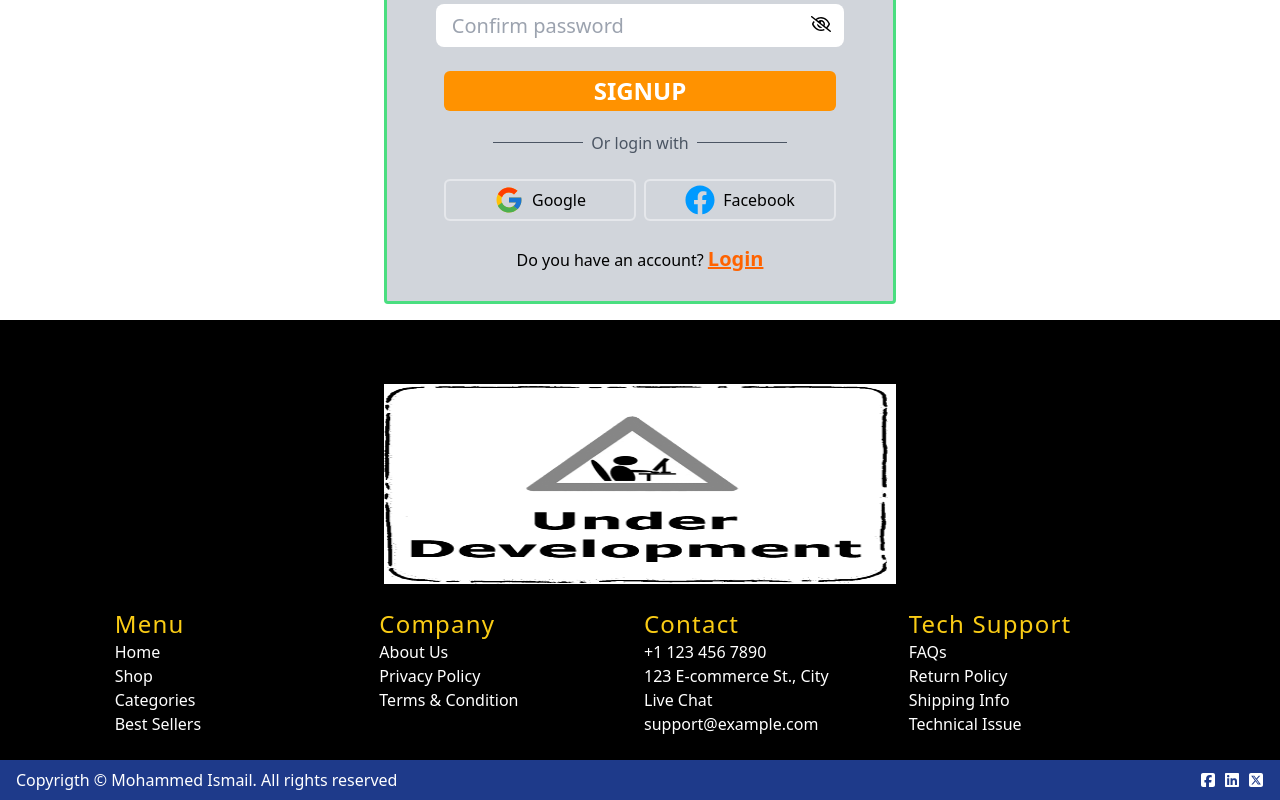
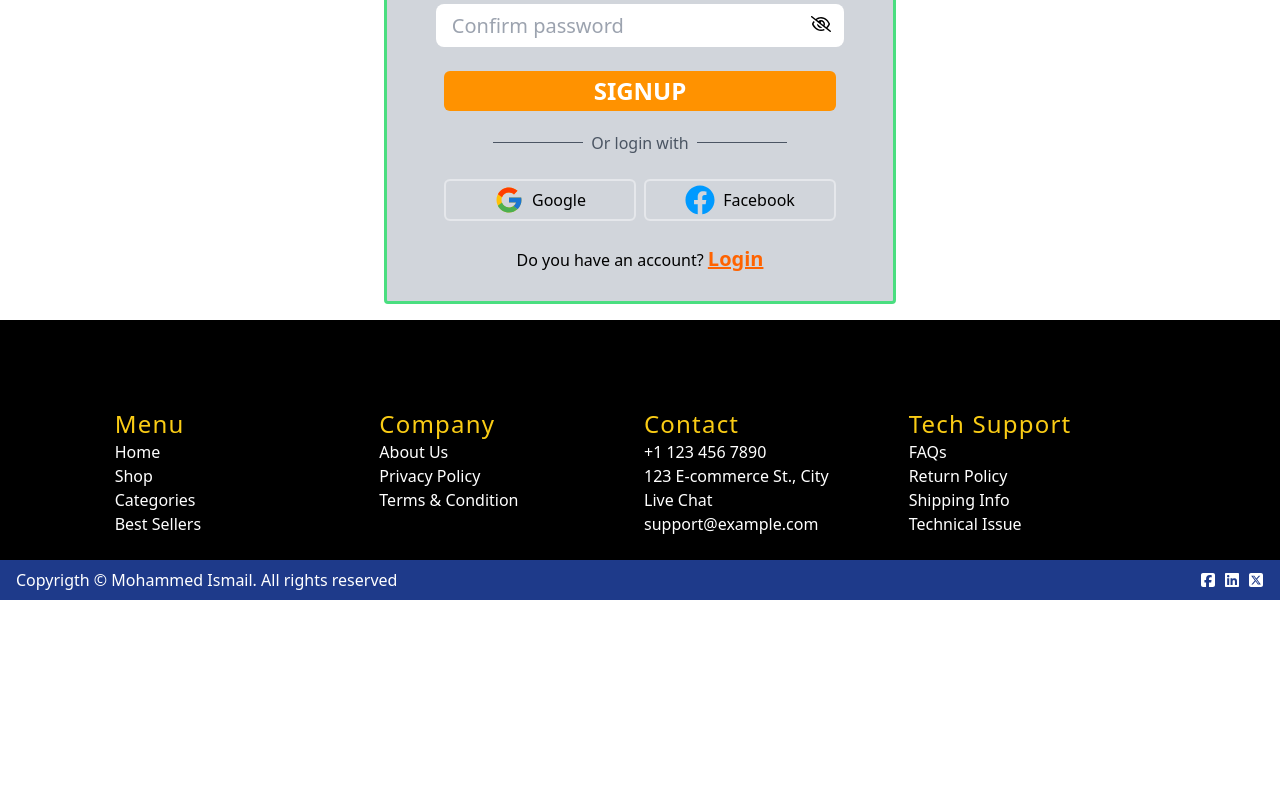
Before and after one commit to mdaleardc/e-commerce-website, a React (Vite) app: page /signup in a window 1280 px wide. Shown: the part 581-1381 px from the top of the page. After the commit the page ends 1181 px from the top, so only its background shows below. Built offline with nearby package versions, Linux system fonts and the light colour scheme; no server answers.

Commit message:
removed development sign

```diff
--- a/src/components/Footer/Footer.jsx
+++ b/src/components/Footer/Footer.jsx
@@ -1,5 +1,4 @@
 import { FaSquareFacebook, FaLinkedin, FaSquareXTwitter } from "react-icons/fa6";
-import developmentSign from "../../assets/under_development.png"
 
 const Footer = () => {
 
@@ -9,9 +8,7 @@ const Footer = () => {
     <>
 
     <footer className="bg-black pt-[4rem] mx-auto">
-    <img src={developmentSign} alt="development sign" className='w-2/5 h-[200px] mx-auto'/>
     <div className='w-[95%] sm:w-5/6 text-white mx-auto grid grid-cols-2 sm:grid-cols-4 justify-center gap-x-2 gap-y-4 px-2 py-6'>
-
     <div className=''>
     <h4 className='text-2xl font-medium text-yellow-400 tracking-wider'>Menu</h4>
     <p>Home</p>
```
Also changed, not shown: src/assets/under_development.png (deleted).
